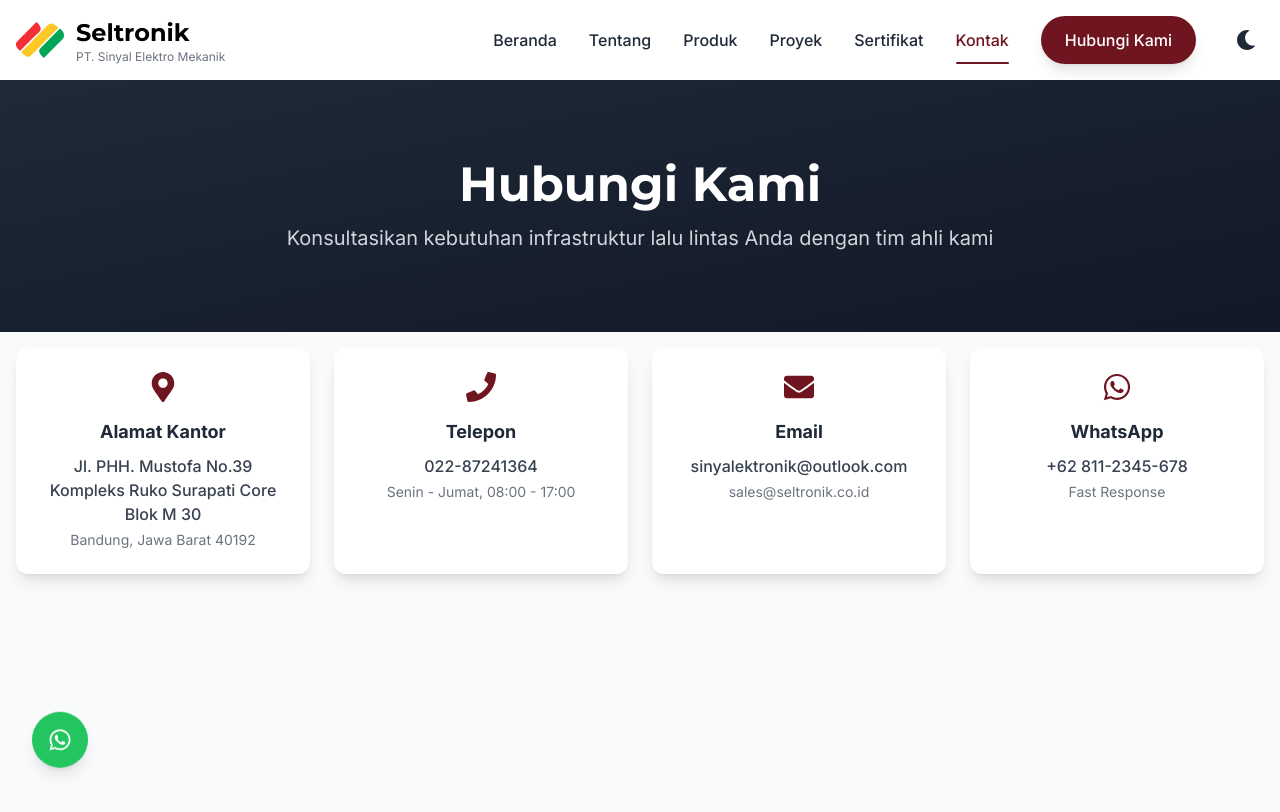
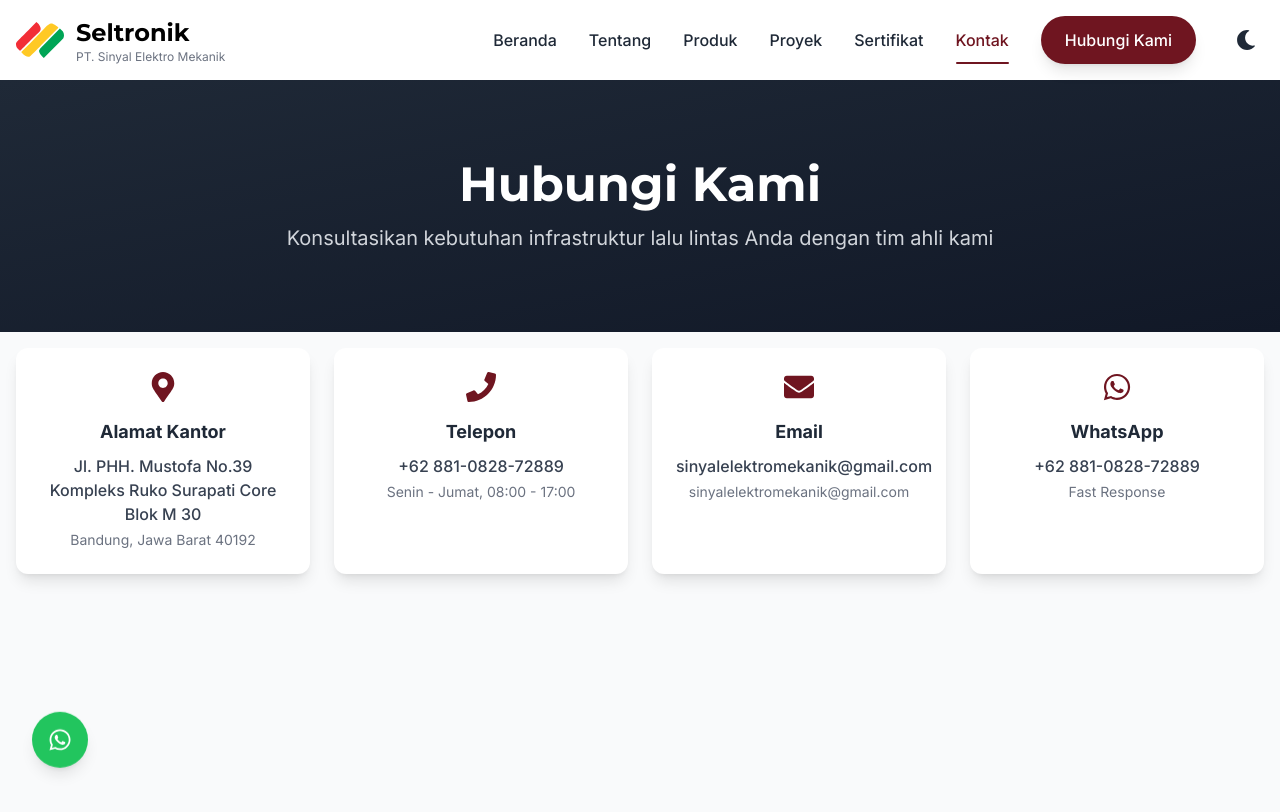
Before and after one commit to ZekeHyperByte/seltronik-website, a Next.js app: page /kontak in a window 1280 px wide. Shown: the top 812 px of the page. Built offline with nearby package versions, Linux system fonts and the light colour scheme.

Commit message:
modifying with contact with real data

```diff
--- a/pages/kontak.tsx
+++ b/pages/kontak.tsx
@@ -68,19 +68,19 @@ const ContactPage = () => {
     {
       icon: <FaPhone />,
       title: 'Telepon',
-      content: '022-87241364',
+      content: '+62 881-0828-72889',
       subcontent: 'Senin - Jumat, 08:00 - 17:00'
     },
     {
       icon: <FaEnvelope />,
       title: 'Email',
-      content: 'sinyalektronik@outlook.com',
-      subcontent: 'sales@seltronik.co.id'
+      content: 'sinyalelektromekanik@gmail.com',
+      subcontent: 'sinyalelektromekanik@gmail.com'
     },
     {
       icon: <FaWhatsapp />,
       title: 'WhatsApp',
-      content: '+62 811-2345-678',
+      content: '+62 881-0828-72889',
       subcontent: 'Fast Response'
     }
   ];
@@ -318,7 +318,7 @@ const ContactPage = () => {
                       <FaLinkedinIn className="text-sm md:text-base" />
                     </a>
                     <a
-                      href="https://wa.me/628112345678"
+                      href="https://wa.me/62881082872889"
                       target="_blank"
                       rel="noopener noreferrer"
                       className="w-10 h-10 md:w-12 md:h-12 bg-gray-100 dark:bg-gray-700 rounded-full flex items-center justify-center hover:bg-green-500 hover:text-white transition-all duration-300"
@@ -343,7 +343,7 @@ const ContactPage = () => {
             Hubungi kami langsung melalui WhatsApp untuk mendapatkan respon lebih cepat
           </p>
           <a
-            href="https://wa.me/628112345678"
+            href="https://wa.me/62881082872889"
             target="_blank"
             rel="noopener noreferrer"
             className="inline-flex items-center gap-3 bg-white text-seltronik-dark px-6 md:px-8 py-3 md:py-4 rounded-full font-semibold hover:bg-gray-100 transition-all duration-300 transform hover:scale-105 shadow-xl"
```
